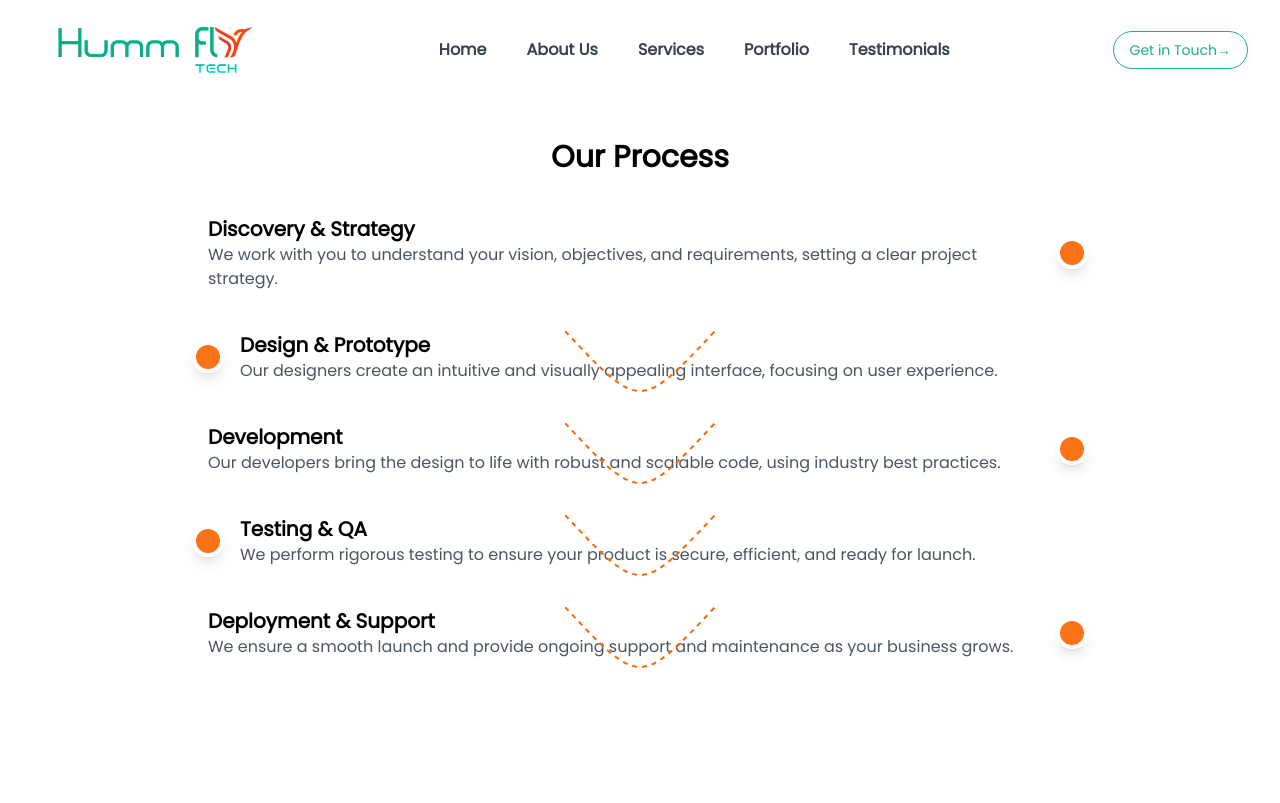
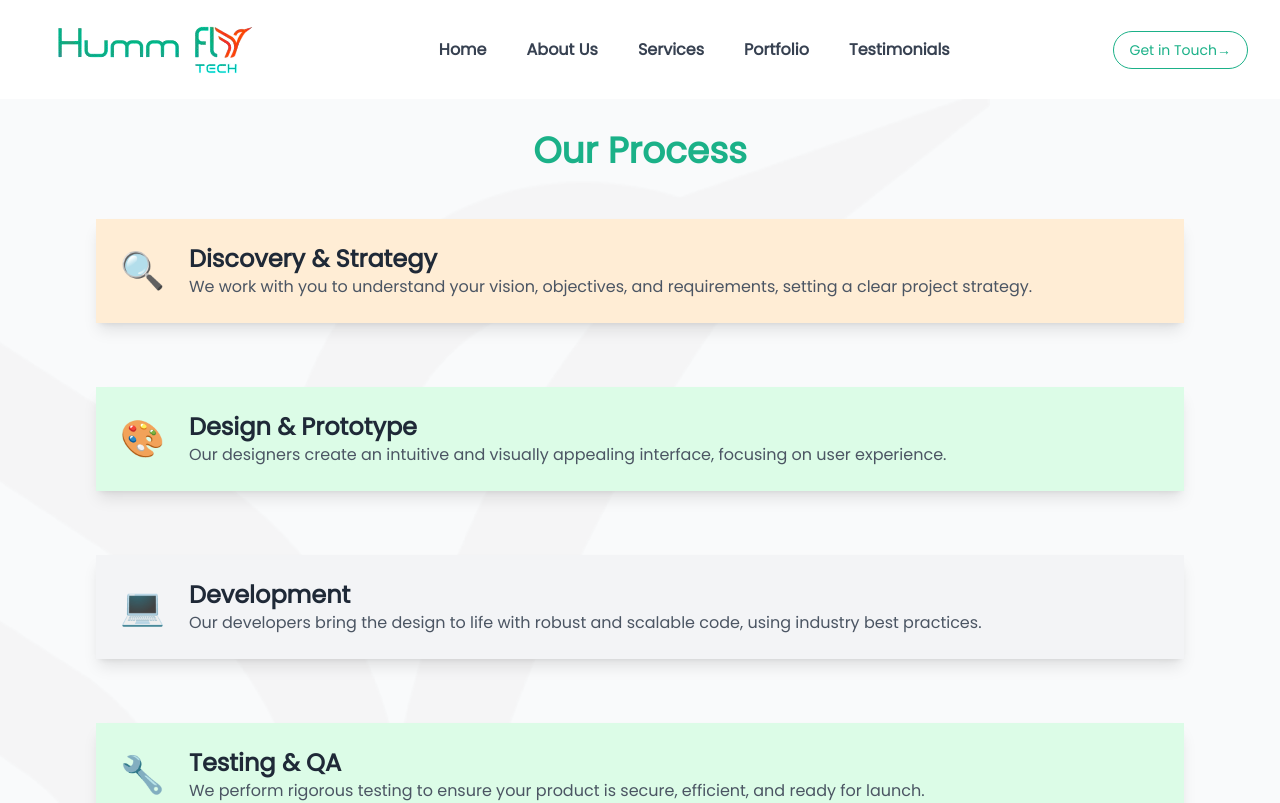
Before and after one commit to hummflytech/HummflyTechWebsite, a Next.js app: page /process in a window 1280 px wide. Shown: the top 803 px of the page. Built offline with nearby package versions, Linux system fonts and the light colour scheme.

Commit message:
chore: add our process page

```diff
--- a/app/page.tsx
+++ b/app/page.tsx
@@ -1,4 +1,5 @@
 import Home from "@/components/Home/home";
+import Process from "@/components/process/process";
 import WhyChooseUs from "@/components/whyUs/whyChooseUs";
 
 export default function Page() {
@@ -6,6 +7,7 @@ export default function Page() {
     <div>
       <Home />
       <WhyChooseUs />
+      <Process />
     </div>
   );
 }
--- a/app/process/page.tsx
+++ b/app/process/page.tsx
@@ -1,5 +1,5 @@
+import Process from "@/components/process/process";
 import type React from "react";
-import Process from "./process";
 
 const ProcessPage: React.FC = () => {
   return <Process />;
--- a/app/process/process.tsx
+++ /dev/null
@@ -1,13 +0,0 @@
-import ProcessFlow from "@/components/process/processFlow";
-import type React from "react";
-
-const Process: React.FC = () => {
-  return (
-    <div className="min-h-screen bg-white py-10">
-      <h1 className="text-center text-3xl font-bold mb-10">Our Process</h1>
-      <ProcessFlow />
-    </div>
-  );
-};
-
-export default Process;
--- /dev/null
+++ b/components/process/process.tsx
@@ -0,0 +1,37 @@
+import React from "react";
+import { processSteps } from "./steps";
+
+const Process = () => {
+  return (
+    <div className="relative min-h-screen bg-gray-50">
+      <div
+        className="relative bg-cover bg-center min-h-screen"
+        style={{ backgroundImage: "url('/images/HummflyBirdBg.png')" }}
+      >
+        <div className="max-w-6xl mx-auto p-8">
+          <h2 className="text-4xl font-bold text-center text-primary mb-12">
+            Our Process
+          </h2>
+          <div className="space-y-16">
+            {processSteps.map((step, index) => (
+              <div
+                key={index}
+                className={`flex items-center space-x-6 p-6 rounded-lg shadow-lg ${step.color}`}
+              >
+                <div className="text-4xl">{step.icon}</div>
+                <div>
+                  <h3 className="text-2xl font-semibold text-gray-800">
+                    {step.title}
+                  </h3>
+                  <p className="text-gray-600">{step.description}</p>
+                </div>
+              </div>
+            ))}
+          </div>
+        </div>
+      </div>
+    </div>
+  );
+};
+
+export default Process;
--- a/components/process/processConnector.tsx
+++ /dev/null
@@ -1,22 +0,0 @@
-const CurvedConnector: React.FC = () => {
-  return (
-    <svg
-      className="absolute left-1/2 -translate-x-1/2"
-      width="150"
-      height="80"
-      viewBox="0 0 150 80"
-      fill="none"
-      xmlns="http://www.w3.org/2000/svg"
-    >
-      <path
-        d="M0 0 C75 80, 75 80, 150 0"
-        stroke="#FF6600"
-        strokeWidth="2"
-        strokeDasharray="5,5"
-        fill="transparent"
-      />
-    </svg>
-  );
-};
-
-export default CurvedConnector;
--- a/components/process/processFlow.tsx
+++ /dev/null
@@ -1,55 +0,0 @@
-import React from "react";
-import ProcessStep from "./processStep";
-import ProcessConnector from "./processConnector";
-
-const ProcessFlow: React.FC = () => {
-  const steps = [
-    {
-      title: "Discovery & Strategy",
-      description:
-        "We work with you to understand your vision, objectives, and requirements, setting a clear project strategy.",
-      isLeft: true,
-    },
-    {
-      title: "Design & Prototype",
-      description:
-        "Our designers create an intuitive and visually appealing interface, focusing on user experience.",
-      isLeft: false,
-    },
-    {
-      title: "Development",
-      description:
-        "Our developers bring the design to life with robust and scalable code, using industry best practices.",
-      isLeft: true,
-    },
-    {
-      title: "Testing & QA",
-      description:
-        "We perform rigorous testing to ensure your product is secure, efficient, and ready for launch.",
-      isLeft: false,
-    },
-    {
-      title: "Deployment & Support",
-      description:
-        "We ensure a smooth launch and provide ongoing support and maintenance as your business grows.",
-      isLeft: true,
-    },
-  ];
-
-  return (
-    <div className="max-w-4xl mx-auto relative">
-      {steps.map((step, index) => (
-        <React.Fragment key={index}>
-          <ProcessStep
-            title={step.title}
-            description={step.description}
-            isLeft={step.isLeft}
-          />
-          {index < steps.length - 1 && <ProcessConnector />}
-        </React.Fragment>
-      ))}
-    </div>
-  );
-};
-
-export default ProcessFlow;
--- a/components/process/processStep.tsx
+++ /dev/null
@@ -1,27 +0,0 @@
-import React from "react";
-
-interface ProcessStepProps {
-  title: string;
-  description: string;
-  isLeft: boolean;
-}
-
-const ProcessStep: React.FC<ProcessStepProps> = ({
-  title,
-  description,
-  isLeft,
-}) => {
-  return (
-    <div
-      className={`flex items-center ${isLeft ? "flex-row" : "flex-row-reverse"} mb-10`}
-    >
-      <div className="flex-1 px-4">
-        <h3 className="text-xl font-semibold">{title}</h3>
-        <p className="text-gray-600">{description}</p>
-      </div>
-      <div className="w-8 h-8 bg-orange-500 rounded-full border-4 border-white shadow-lg"></div>
-    </div>
-  );
-};
-
-export default ProcessStep;
--- /dev/null
+++ b/components/process/steps.ts
@@ -0,0 +1,44 @@
+type Step = {
+  title: string;
+  description: string;
+  icon: string;
+  color: string;
+};
+
+export const processSteps: Step[] = [
+  {
+    title: "Discovery & Strategy",
+    description:
+      "We work with you to understand your vision, objectives, and requirements, setting a clear project strategy.",
+    icon: "🔍",
+    color: "bg-orange-100",
+  },
+  {
+    title: "Design & Prototype",
+    description:
+      "Our designers create an intuitive and visually appealing interface, focusing on user experience.",
+    icon: "🎨",
+    color: "bg-green-100",
+  },
+  {
+    title: "Development",
+    description:
+      "Our developers bring the design to life with robust and scalable code, using industry best practices.",
+    icon: "💻",
+    color: "bg-gray-100",
+  },
+  {
+    title: "Testing & QA",
+    description:
+      "We perform rigorous testing to ensure your product is secure, efficient, and ready for launch.",
+    icon: "🔧",
+    color: "bg-green-100",
+  },
+  {
+    title: "Deployment & Support",
+    description:
+      "We ensure a smooth launch and provide ongoing support and maintenance as your business grows.",
+    icon: "🚀",
+    color: "bg-orange-100",
+  },
+];
--- a/components/whyUs/whyChooseUs.tsx
+++ b/components/whyUs/whyChooseUs.tsx
@@ -9,7 +9,9 @@ const WhyChooseUs = () => {
       style={{ backgroundImage: "url('/images/HummflyBirdBg.png')" }}
     >
       <div className="bg-white bg-opacity-80 min-h-screen flex flex-col items-center py-20 px-6">
-        <h2 className="text-3xl font-bold mb-12">Why Choose Us?</h2>
+        <h2 className="text-3xl font-bold mb-12 text-primary">
+          Why Choose Us?
+        </h2>
         <div className="grid grid-cols-1 md:grid-cols-2 lg:grid-cols-3 gap-12 max-w-6xl mx-auto">
           {reasons.map((reason, index) => (
             <div key={index} className="flex flex-col items-center text-center">
```
Also changed, not shown: public/images/Our Process.png (added).
